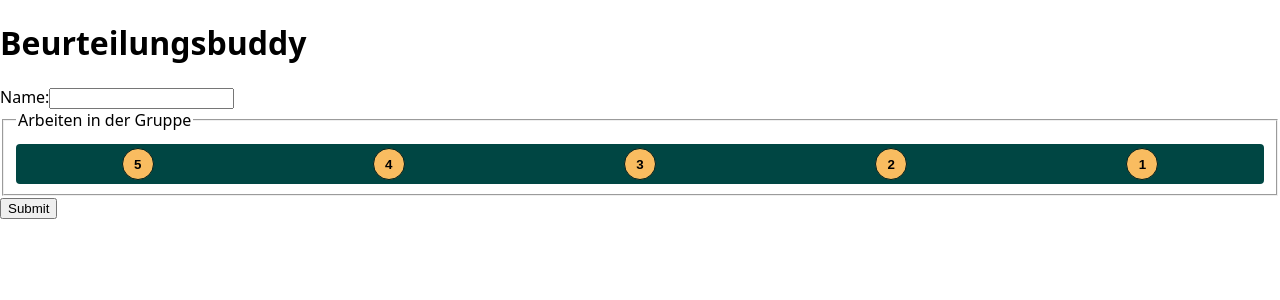
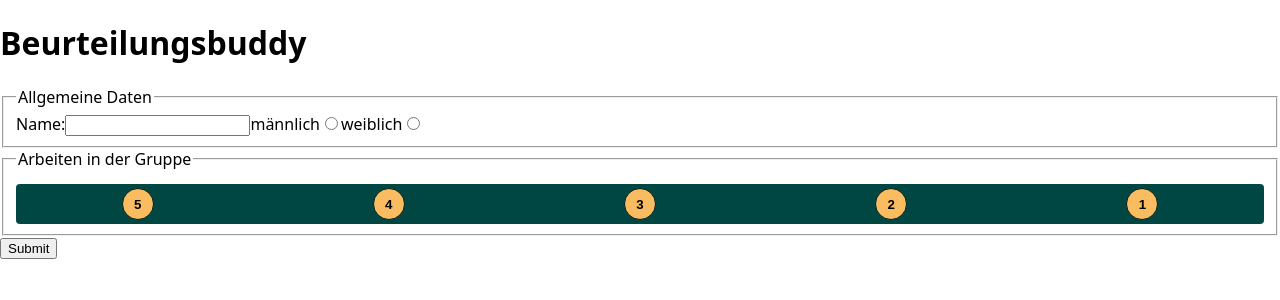
Before and after one commit to PReichetanz/beurteilungsbuddy, a Next.js app: page / in a window 1280 px wide. Shown: the top 300 px of the page. Built offline with nearby package versions, Linux system fonts and the light colour scheme.

Commit message:
update helper function to replace female pronouns

```diff
--- a/components/CategoryCard/CategoryCard.jsx
+++ b/components/CategoryCard/CategoryCard.jsx
@@ -5,6 +5,7 @@ import { replaceName } from "../utils/helper";
 export default function CategoryCard({
   category,
   name,
+  gender,
   rating,
   onChangeRating,
   selectedDescription,
@@ -22,15 +23,15 @@ export default function CategoryCard({
                 key={`${description}-${key}`}
                 type="button"
                 onClick={() =>
-                  onChangeDescription(replaceName(description, name))
+                  onChangeDescription(replaceName(description, name, gender))
                 }
                 isActive={
-                  selectedDescription === replaceName(description, name)
+                  selectedDescription === replaceName(description, name, gender)
                     ? true
                     : false
                 }
               >
-                {replaceName(description, name)}
+                {replaceName(description, name, gender)}
               </EvaluationButton>
             ))
           : ""
--- a/components/Form.jsx
+++ b/components/Form.jsx
@@ -5,9 +5,12 @@ import CategoryCard from "./CategoryCard/CategoryCard";
 
 export default function EvaluationForm() {
   const [name, setName] = useState("");
+  const [gender, setGender] = useState("");
   const [groupWorkRating, setGroupWorkRating] = useState("");
   const [selectedGroupWorkDescription, setSelectedGroupWorkDescription] =
     useState("");
+
+  console.log(gender);
 
   const handleSubmit = (event) => {
     event.preventDefault();
@@ -21,6 +24,8 @@ export default function EvaluationForm() {
 
   return (
     <form onSubmit={handleSubmit}>
+      <fieldset>
+        <legend>Allgemeine Daten</legend>
         <label htmlFor="name">Name:</label>
         <input
           id="name"
@@ -28,11 +33,29 @@ export default function EvaluationForm() {
           onChange={(event) => setName(event.currentTarget.value)}
           value={name}
         />
+        <label htmlFor="male">männlich</label>
+        <input
+          id="male"
+          type="radio"
+          name="gender"
+          value="male"
+          onChange={(event) => setGender(event.target.value)}
+        />
+        <label htmlFor="female">weiblich</label>
+        <input
+          id="female"
+          type="radio"
+          name="gender"
+          value="female"
+          onChange={(event) => setGender(event.target.value)}
+        />
+      </fieldset>
       {defaultCategories.map((category) => (
         <CategoryCard
           key={category.name}
           category={category}
           name={name}
+          gender={gender}
           rating={groupWorkRating}
           onChangeRating={setGroupWorkRating}
           selectedDescription={selectedGroupWorkDescription}
--- a/components/utils/helper.js
+++ b/components/utils/helper.js
@@ -1,3 +1,15 @@
-export function replaceName(description, name) {
-  return description.replace("X", name);
+export function replaceName(description, name, gender) {
+  let replacedDescription = description.replace("X", name);
+  if (gender === "male") {
+    console.log("male in helper");
+    return replacedDescription;
+  } else {
+    const femaleReplacedDescription = replacedDescription
+      .replaceAll(" er", " sie")
+      .replaceAll(" seiner", " ihrer")
+      .replaceAll(" ihm", " ihr")
+      .replaceAll(" ihn", " sie")
+      .replaceAll(" seinen", " ihren");
+    return femaleReplacedDescription;
+  }
 }
```
Lines whose indentation alone changed are shown as unchanged.
